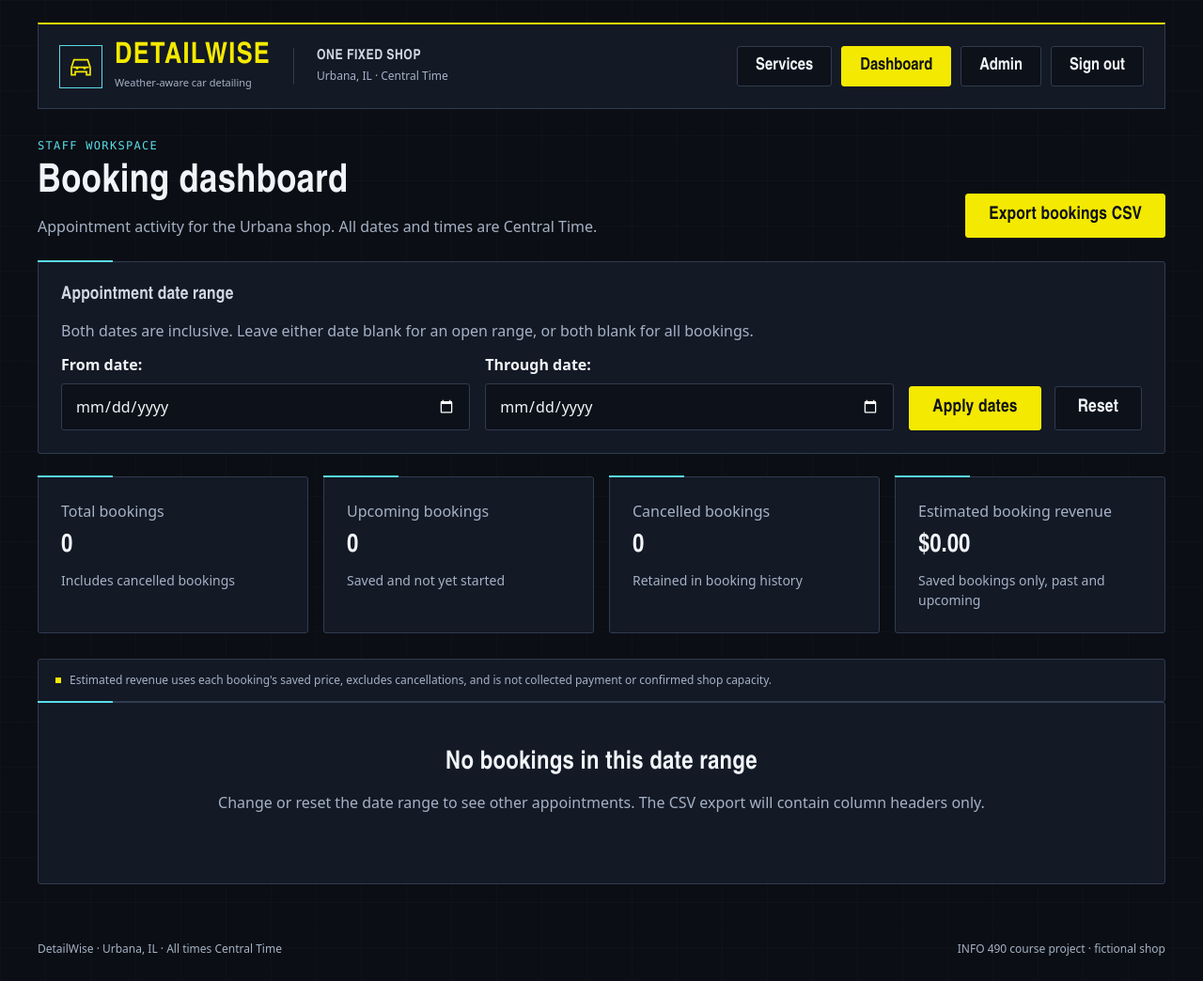
After one commit to tejas-jaggi/DetailWise, a Django app: page /staff/ in a window 1280 px wide. The commit adds this page. Shown: the whole page at 94% size. Run offline with Django 5.2, Linux system fonts and the light colour scheme; the visitor is signed in with stand-in values (Sample User, id 1); data comes from the database, SQL or seed files in the repository; data that the repository does not hold is empty; parts of the project's set-up code (start-up, migrations or seed data) failed here and were passed over.

Commit message:
Implement staff dashboard and CSV export

```diff
--- /dev/null
+++ b/bookings/staff_forms.py
@@ -0,0 +1,23 @@
+"""Shared validation for staff reporting and exports."""
+
+from django import forms
+
+
+class BookingDateRangeForm(forms.Form):
+    start_date = forms.DateField(
+        required=False, label="From date", input_formats=["%Y-%m-%d"],
+        widget=forms.DateInput(attrs={"type": "date"}),
+        error_messages={"invalid": "Enter a valid start date (YYYY-MM-DD)."},
+    )
+    end_date = forms.DateField(
+        required=False, label="Through date", input_formats=["%Y-%m-%d"],
+        widget=forms.DateInput(attrs={"type": "date"}),
+        error_messages={"invalid": "Enter a valid end date (YYYY-MM-DD)."},
+    )
+
+    def clean(self):
+        cleaned = super().clean()
+        start, end = cleaned.get("start_date"), cleaned.get("end_date")
+        if start and end and start > end:
+            self.add_error("end_date", "End date must be on or after start date.")
+        return cleaned
--- /dev/null
+++ b/bookings/staff_views.py
@@ -0,0 +1,69 @@
+"""Staff-only dashboard and CSV export; neither endpoint modifies bookings."""
+
+import csv
+from urllib.parse import urlencode
+
+from django.http import StreamingHttpResponse
+from django.shortcuts import render
+from django.views.decorators.cache import never_cache
+from django.views.decorators.http import require_safe
+
+from accounts.permissions import staff_required
+
+from .reporting import booking_charts, booking_summary, filtered_bookings, spreadsheet_safe
+from .staff_forms import BookingDateRangeForm
+
+
+@never_cache
+@staff_required
+@require_safe
+def dashboard(request):
+    form = BookingDateRangeForm(request.GET)
+    context = {"form": form}
+    if not form.is_valid():
+        return render(request, "bookings/staff_dashboard.html", context, status=400)
+
+    bookings = filtered_bookings(form.cleaned_data)
+    context.update(
+        summary=booking_summary(bookings),
+        charts=booking_charts(bookings),
+        filter_query=urlencode({
+            key: value.isoformat() for key, value in form.cleaned_data.items() if value
+        }),
+    )
+    return render(request, "bookings/staff_dashboard.html", context)
+
+
+class _CSVBuffer:
+    def write(self, value):
+        return value
+
+
+@never_cache
+@staff_required
+@require_safe
+def booking_export(request):
+    form = BookingDateRangeForm(request.GET)
+    if not form.is_valid():
+        return render(request, "bookings/staff_dashboard.html", {"form": form}, status=400)
+
+    # One joined query, no customer data and no per-booking service lookups.
+    rows = filtered_bookings(form.cleaned_data).order_by("date", "time", "pk").values_list(
+        "pk", "service__name", "date", "time", "status", "price_at_booking",
+    )
+
+    def content():
+        writer = csv.writer(_CSVBuffer(), quoting=csv.QUOTE_ALL)
+        yield "\ufeff"  # UTF-8 BOM lets spreadsheet applications recognize Unicode.
+        yield writer.writerow([
+            "Reference", "Service", "Appointment date", "Appointment time (America/Chicago)",
+            "Status", "Estimated price (USD)",
+        ])
+        for pk, service, date, time, status, price in rows.iterator(chunk_size=2000):
+            yield writer.writerow([spreadsheet_safe(value) for value in [
+                f"DW-{pk:04d}", service, date.isoformat(), time.isoformat(), status, f"{price:.2f}",
+            ]])
+
+    response = StreamingHttpResponse(content(), content_type="text/csv; charset=utf-8")
+    response["Content-Disposition"] = 'attachment; filename="detailwise-bookings.csv"'
+    return response
--- a/bookings/urls.py
+++ b/bookings/urls.py
@@ -1,10 +1,12 @@
 from django.urls import path
 
-from . import views
+from . import staff_views, views
 
 app_name = "bookings"
 
 urlpatterns = [
+    path("staff/", staff_views.dashboard, name="staff_dashboard"),
+    path("staff/bookings.csv", staff_views.booking_export, name="staff_export"),
     path("", views.catalog, name="catalog"),
     path("bookings/", views.my_bookings, name="my_bookings"),
     path("bookings/new/", views.booking_create, name="create"),
--- a/static/css/components.css
+++ b/static/css/components.css
@@ -1,6 +1,60 @@
 /* Reusable components. Uses tokens from tokens.css only.
  * Visual reference: Bochen Zhang's approved prototype (DetailWise_Frontend_Demo.html).
  */
+
+/* ---------- Staff dashboard ---------- */
+.dashboard-filter { margin-bottom: var(--space-5); }
+.dashboard-filter__form {
+  display: flex;
+  flex-wrap: wrap;
+  align-items: end;
+  gap: var(--space-4);
+}
+.dashboard-filter__form .field { flex: 1 1 12rem; margin: 0; min-width: 0; }
+.dashboard-filter__form .form-actions { margin: 0; }
+.dashboard-stats {
+  display: grid;
+  grid-template-columns: repeat(4, minmax(0, 1fr));
+  gap: var(--space-4);
+}
+.dashboard-stats dt { color: var(--color-text-muted); }
+.dashboard-stats dd {
+  margin: var(--space-2) 0 0;
+  font: 700 var(--text-xl)/1.3 var(--font-head);
+  overflow-wrap: anywhere;
+  font-variant-numeric: tabular-nums;
+}
+.dashboard-stats small {
+  display: block;
+  margin-top: var(--space-2);
+  color: var(--color-text-muted);
+  font: 400 var(--text-sm)/1.5 var(--font-sans);
+}
+.dashboard-charts {
+  display: grid;
+  grid-template-columns: repeat(2, minmax(0, 1fr));
+  gap: var(--space-5);
+}
+.dashboard-charts > .panel { min-width: 0; }
+.dashboard-chart { width: 100%; overflow: hidden; }
+.dashboard-chart.vega-embed { display: block; padding: 0; }
+.dashboard-table-wrap { overflow-x: auto; margin-top: var(--space-3); }
+.dashboard-table { width: 100%; border-collapse: collapse; }
+.dashboard-table caption { text-align: left; color: var(--color-text-muted); }
+.dashboard-table th, .dashboard-table td {
+  padding: var(--space-2);
+  text-align: left;
+  border-bottom: 1px solid var(--color-border);
+  overflow-wrap: anywhere;
+}
+.dashboard-charts summary { cursor: pointer; color: var(--color-info); }
+@media (max-width: 60rem) {
+  .dashboard-stats { grid-template-columns: repeat(2, minmax(0, 1fr)); }
+  .dashboard-charts { grid-template-columns: minmax(0, 1fr); }
+}
+@media (max-width: 30rem) {
+  .dashboard-stats { grid-template-columns: minmax(0, 1fr); }
+}
 
 /* ---------- Header & navigation ---------- */
 .site-header {
--- a/templates/base.html
+++ b/templates/base.html
@@ -33,6 +33,8 @@
         <a class="nav-btn" href="{{ catalog_url }}"{% if request.path == catalog_url or request.path == create_url %} aria-current="page"{% endif %}>Services</a>
         {% if user.is_authenticated %}
           {% if user.is_staff %}
+            {% url 'bookings:staff_dashboard' as dashboard_url %}
+            <a class="nav-btn" href="{{ dashboard_url }}"{% if request.path == dashboard_url %} aria-current="page"{% endif %}>Dashboard</a>
             <a class="nav-btn" href="{% url 'admin:index' %}">Admin</a>
           {% else %}
             <a class="nav-btn" href="{{ my_bookings_url }}"{% if request.path == my_bookings_url %} aria-current="page"{% endif %}>My Bookings</a>
--- /dev/null
+++ b/templates/bookings/staff_dashboard.html
@@ -0,0 +1,80 @@
+{% extends "base.html" %}
+{% load static %}
+{% block title %}Staff dashboard{% endblock %}
+{% block content %}
+<section class="page-heading page-heading--split">
+  <div>
+    <p class="eyebrow">Staff workspace</p>
+    <h1>Booking dashboard</h1>
+    <p>Appointment activity for the Urbana shop. All dates and times are Central Time.</p>
+  </div>
+  {% if summary %}<a class="btn btn--primary" href="{% url 'bookings:staff_export' %}{% if filter_query %}?{{ filter_query }}{% endif %}">Export bookings CSV</a>{% endif %}
+</section>
+
+<section class="panel dashboard-filter" aria-labelledby="filter-heading">
+  <h2 id="filter-heading" class="section-title">Appointment date range</h2>
+  <p class="muted">Both dates are inclusive. Leave either date blank for an open range, or both blank for all bookings.</p>
+  {% if form.errors %}<div class="form-error" role="alert"><p>Correct the date range to view or export bookings.</p>{{ form.non_field_errors }}</div>{% endif %}
+  <form method="get" action="{% url 'bookings:staff_dashboard' %}" class="dashboard-filter__form" novalidate>
+    {% for field in form %}{% include "includes/form_field.html" %}{% endfor %}
+    <div class="form-actions">
+      <button type="submit" class="btn btn--primary">Apply dates</button>
+      <a class="btn btn--ghost" href="{% url 'bookings:staff_dashboard' %}">Reset</a>
+    </div>
+  </form>
+</section>
+
+{% if summary %}
+<dl class="dashboard-stats" aria-label="Booking statistics">
+  <div class="panel"><dt>Total bookings</dt><dd>{{ summary.total }}<small>Includes cancelled bookings</small></dd></div>
+  <div class="panel"><dt>Upcoming bookings</dt><dd>{{ summary.upcoming }}<small>Saved and not yet started</small></dd></div>
+  <div class="panel"><dt>Cancelled bookings</dt><dd>{{ summary.cancelled }}<small>Retained in booking history</small></dd></div>
+  <div class="panel"><dt>Estimated booking revenue</dt><dd>${{ summary.revenue|floatformat:"2" }}<small>Saved bookings only, past and upcoming</small></dd></div>
+</dl>
+<p class="scope-note">Estimated revenue uses each booking's saved price, excludes cancellations, and is not collected payment or confirmed shop capacity.</p>
+
+{% if summary.total %}
+<div class="dashboard-charts">
+  <section class="panel" aria-labelledby="trends-heading">
+    <h2 id="trends-heading" class="section-title">Booking trends</h2>
+    <p class="muted">Bookings by appointment date, including cancellations. Dates without bookings are omitted.</p>
+    <div id="booking-trends" class="dashboard-chart" aria-label="Bookings by appointment date"></div>
+    <p id="trends-status" class="muted" role="status">Chart data is available in the table below.</p>
+    <details>
+      <summary>View booking trend data</summary>
+      <div class="dashboard-table-wrap" tabindex="0" role="region" aria-label="Booking trend data">
+        <table class="dashboard-table">
+          <caption>Bookings by appointment date (Central Time)</caption>
+          <thead><tr><th scope="col">Date</th><th scope="col">Bookings</th></tr></thead>
+          <tbody>{% for row in charts.trends %}<tr><th scope="row">{{ row.date }}</th><td>{{ row.count }}</td></tr>{% endfor %}</tbody>
+        </table>
+      </div>
+    </details>
+  </section>
+  <section class="panel" aria-labelledby="popularity-heading">
+    <h2 id="popularity-heading" class="section-title">Service popularity</h2>
+    <p class="muted">Bookings per service, including cancellations and inactive services with booking history.</p>
+    <div id="service-popularity" class="dashboard-chart" aria-label="Bookings by service"></div>
+    <p id="popularity-status" class="muted" role="status">Chart data is available in the table below.</p>
+    <details>
+      <summary>View service popularity data</summary>
+      <div class="dashboard-table-wrap" tabindex="0" role="region" aria-label="Service popularity data">
+        <table class="dashboard-table">
+          <caption>Bookings by service</caption>
+          <thead><tr><th scope="col">Service</th><th scope="col">Bookings</th></tr></thead>
+          <tbody>{% for row in charts.popularity %}<tr><th scope="row">{{ row.service }}</th><td>{{ row.count }}</td></tr>{% endfor %}</tbody>
+        </table>
+      </div>
+    </details>
+  </section>
+</div>
+{{ charts|json_script:"dashboard-chart-data" }}
+<script defer src="https://cdn.jsdelivr.net/npm/vega@6.4.0/build/vega.min.js" crossorigin="anonymous"></script>
+<script defer src="https://cdn.jsdelivr.net/npm/vega-lite@6.5.0/build/vega-lite.min.js" crossorigin="anonymous"></script>
+<script defer src="https://cdn.jsdelivr.net/npm/vega-embed@7.3.0/build/vega-embed.min.js" crossorigin="anonymous"></script>
+<script defer src="{% static 'js/staff-dashboard.js' %}"></script>
+{% else %}
+<section class="panel empty-state"><h2>No bookings in this date range</h2><p>Change or reset the date range to see other appointments. The CSV export will contain column headers only.</p></section>
+{% endif %}
+{% endif %}
+{% endblock %}
```
Also changed, not shown: bookings/reporting.py (added, +73 -0 lines), bookings/tests/test_staff_dashboard.py (added, +314 -0 lines), docs/roadmap.md (+2 -2 lines), static/js/staff-dashboard.js (added, +63 -0 lines), README.md.
